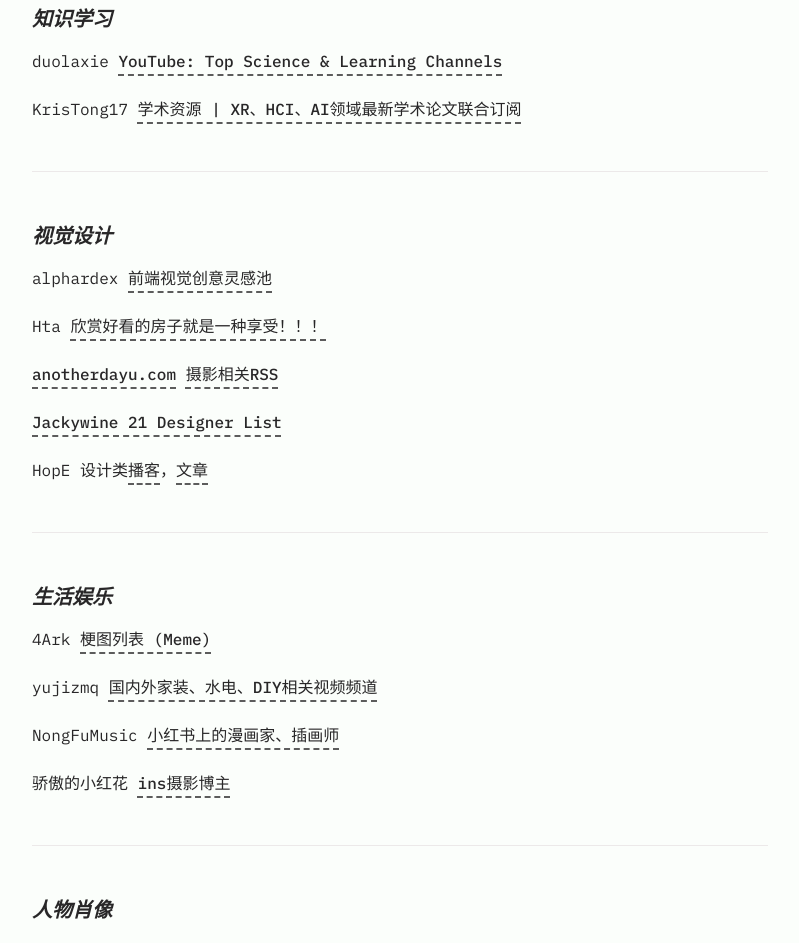
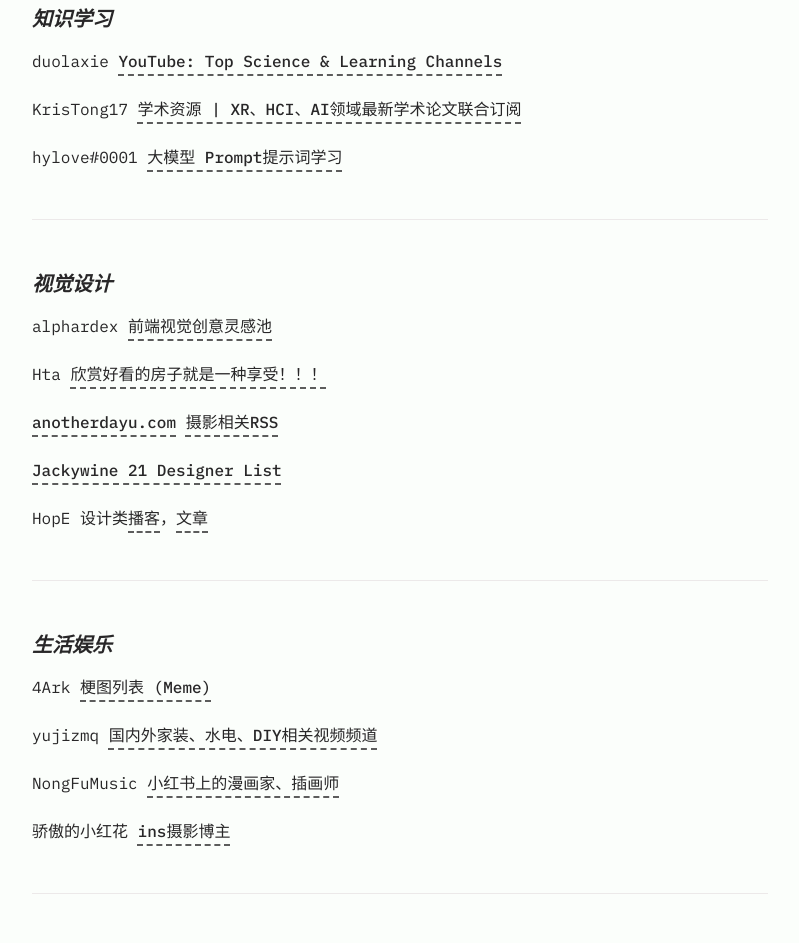
Before and after one commit to Yanick112/Yanick112.github.io, an Astro site: page /collection/collection002 in a window 1280 px wide. Shown: the part 2491-3434 px from the top of the page, without its empty margins (240-1039 px from the left). Built offline with nearby package versions, Linux system fonts and the light colour scheme; Astro itself is replaced by a stand-in of ours.

Commit message:
2024-10-26-16:45:03

```diff
--- a/src/content/blog/collection/collection002.md
+++ b/src/content/blog/collection/collection002.md
@@ -93,6 +93,8 @@
 
 KrisTong17 [学术资源 | XR、HCI、AI领域最新学术论文联合订阅](https://app.follow.is/list/71008340709688320)
 
+hylove#0001 [大模型 Prompt提示词学习](https://app.follow.is/share/lists/72906272954788864)
+
 ---
 
 ### 视觉设计
```
